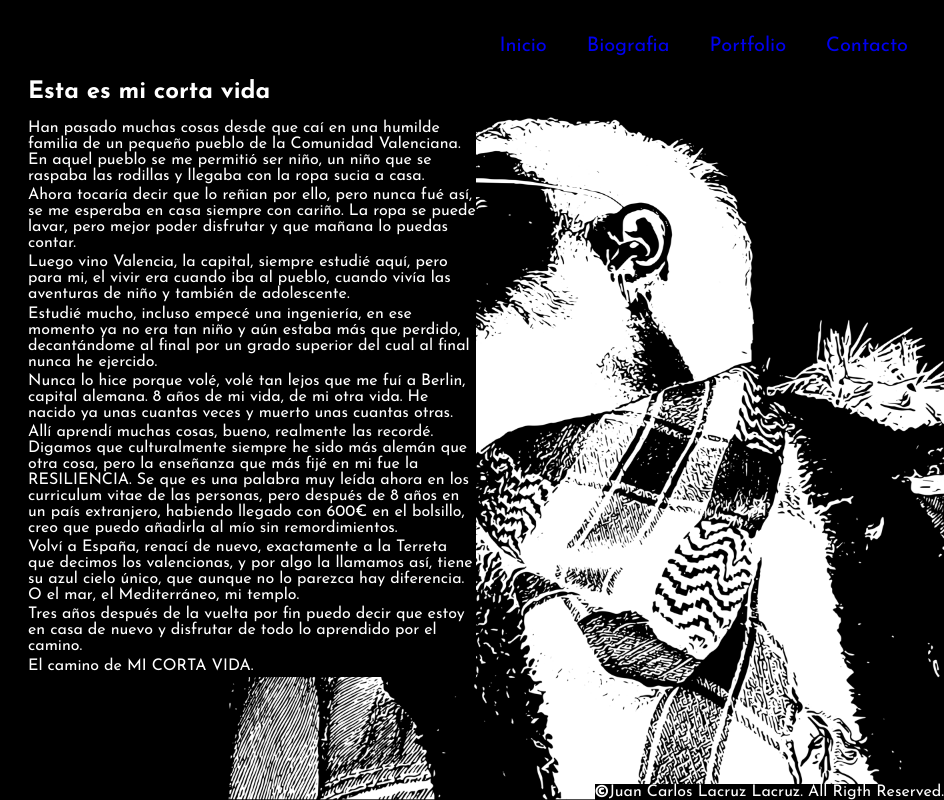
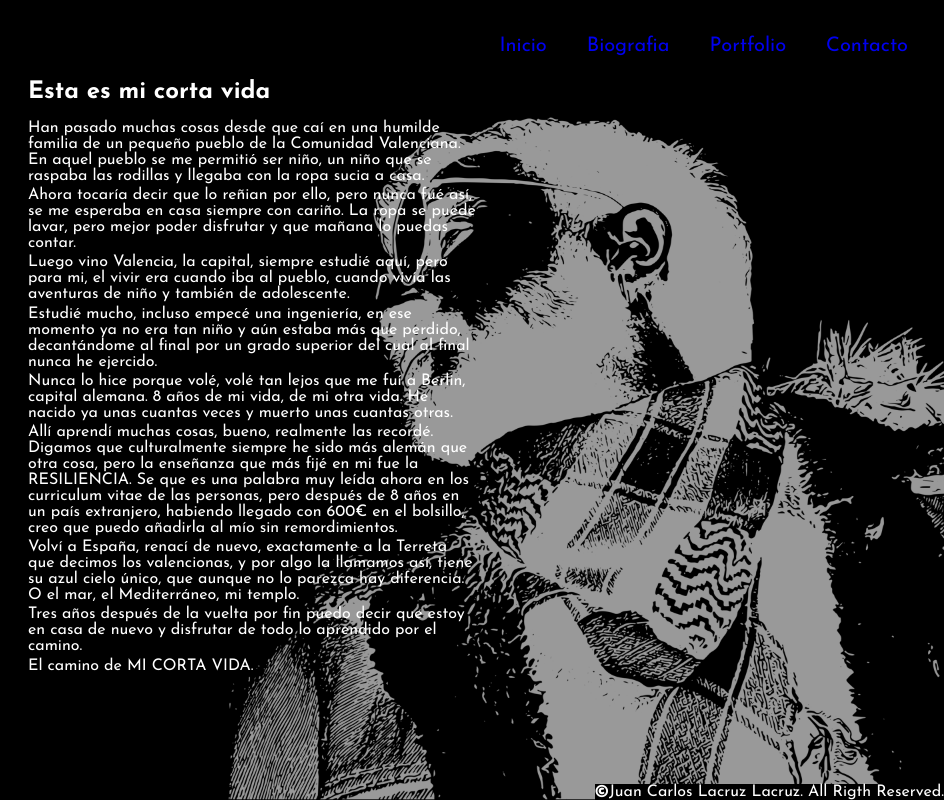
Before and after one commit to JCLLacruz/web_personal, a plain HTML site: page pages/biography.html in a window 1280 px wide. Shown: the full height of the page, 336-1280 px from the left. Drawn offline with Linux system fonts and the light colour scheme.

Commit message:
Ultimos retoques opacidad fondo

```diff
--- a/styles/biography.css
+++ b/styles/biography.css
@@ -8,15 +8,6 @@ nav {
     z-index: 1;
 }
 
-#backgroundBiography {
-    display: flex;
-    position: absolute;
-    width: 100%;
-    z-index: 0;
-    bottom: 0;
-    right: 0;
-}
-
 #bioImg img {
     width: 300px;
     margin: 2rem;
@@ -25,7 +16,6 @@ nav {
 #bioText {
     width: 35%;
     text-wrap: wrap;
-    background-color: var(--backco);
     z-index: 1;
 }
 
@@ -64,4 +54,8 @@ nav {
         right: 0;
     }
 
+    #bioText {
+        background: none;
+    }
+
 }
--- a/styles/contact.css
+++ b/styles/contact.css
@@ -1,11 +1,3 @@
-#backgroundBiography {
-    position: absolute;
-    width: 100%;
-    z-index: 0;
-    bottom: 0;
-    right: 0;
-}
-
 nav {
     z-index: 2;
 }
--- a/styles/index.css
+++ b/styles/index.css
@@ -61,12 +61,13 @@ main {
     margin-top: 5rem;
 }
 
-#logoimg {
+#backgroundBiography {
     position: absolute;
     width: 100%;
     z-index: 0;
     bottom: 0;
     right: 0;
+    opacity: 0.6;
 }
 
 #headerText > div {
--- a/styles/portfolio.css
+++ b/styles/portfolio.css
@@ -62,7 +62,6 @@ main {
 .textBox {
     width: 30%;
     margin: 1rem;
-    background: linear-gradient(90deg,var(--backco) 10%, transparent);
     z-index: 1;
 }
 
@@ -96,7 +95,6 @@ main {
     }
 
     .textBox p {
-        background: linear-gradient(180deg,var(--backco) 30%, transparent);
         width: 150%;
     }
 
```
Also changed, not shown: index.html (+1 -1 lines), 1 other file.
